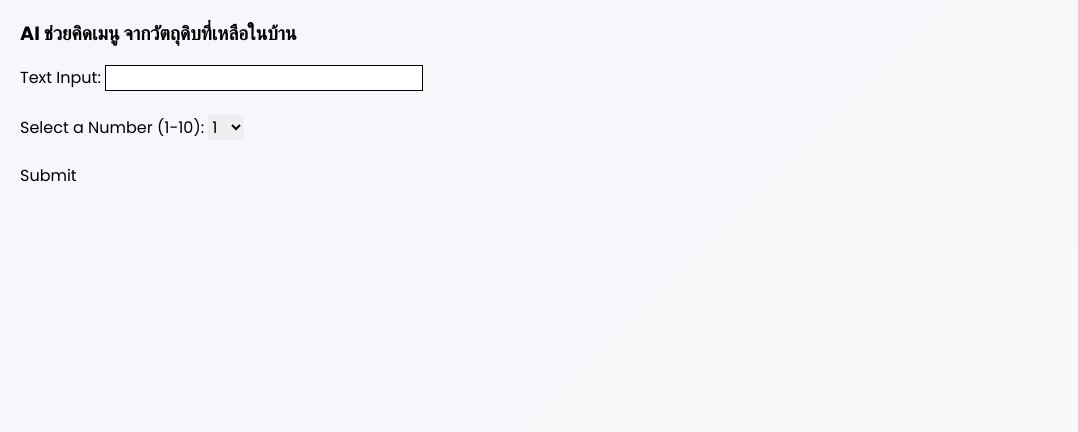
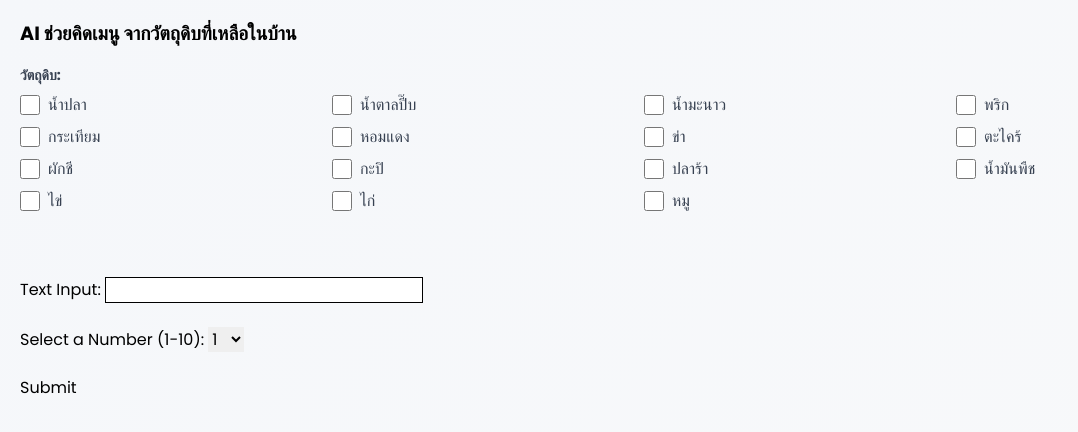
Before and after one commit to warathepj/n8n-AI-Chef, a plain HTML site: page src/form.html in a window 1280 px wide. Shown: the whole page, without its empty margins (0-1078 px from the left). Drawn offline with nearby package versions, Linux system fonts and the light colour scheme.

Commit message:
add check box

```diff
--- a/src/form.html
+++ b/src/form.html
@@ -61,6 +61,72 @@
 <body class="overflow-x-hidden">
     <h1 class="custom-h1 mb-4">AI ช่วยคิดเมนู จากวัตถุดิบที่เหลือในบ้าน</h1>
     <form>
+        <div class="mb-4">
+            <label class="block text-gray-700 text-sm font-bold mb-2">วัตถุดิบ:</label>
+            <div class="grid grid-cols-2 sm:grid-cols-3 md:grid-cols-4 gap-2">
+                <label class="inline-flex items-center">
+                    <input type="checkbox" name="ingredient" value="น้ำปลา" class="form-checkbox h-5 w-5 text-blue-600">
+                    <span class="ml-2 text-gray-700">น้ำปลา</span>
+                </label>
+                <label class="inline-flex items-center">
+                    <input type="checkbox" name="ingredient" value="น้ำตาลปี๊บ" class="form-checkbox h-5 w-5 text-blue-600">
+                    <span class="ml-2 text-gray-700">น้ำตาลปี๊บ</span>
+                </label>
+                <label class="inline-flex items-center">
+                    <input type="checkbox" name="ingredient" value="น้ำมะนาว" class="form-checkbox h-5 w-5 text-blue-600">
+                    <span class="ml-2 text-gray-700">น้ำมะนาว</span>
+                </label>
+                <label class="inline-flex items-center">
+                    <input type="checkbox" name="ingredient" value="พริก" class="form-checkbox h-5 w-5 text-blue-600">
+                    <span class="ml-2 text-gray-700">พริก</span>
+                </label>
+                <label class="inline-flex items-center">
+                    <input type="checkbox" name="ingredient" value="กระเทียม" class="form-checkbox h-5 w-5 text-blue-600">
+                    <span class="ml-2 text-gray-700">กระเทียม</span>
+                </label>
+                <label class="inline-flex items-center">
+                    <input type="checkbox" name="ingredient" value="หอมแดง" class="form-checkbox h-5 w-5 text-blue-600">
+                    <span class="ml-2 text-gray-700">หอมแดง</span>
+                </label>
+                <label class="inline-flex items-center">
+                    <input type="checkbox" name="ingredient" value="ข่า" class="form-checkbox h-5 w-5 text-blue-600">
+                    <span class="ml-2 text-gray-700">ข่า</span>
+                </label>
+                <label class="inline-flex items-center">
+                    <input type="checkbox" name="ingredient" value="ตะไคร้" class="form-checkbox h-5 w-5 text-blue-600">
+                    <span class="ml-2 text-gray-700">ตะไคร้</span>
+                </label>
+                <label class="inline-flex items-center">
+                    <input type="checkbox" name="ingredient" value="ผักชี" class="form-checkbox h-5 w-5 text-blue-600">
+                    <span class="ml-2 text-gray-700">ผักชี</span>
+                </label>
+                <label class="inline-flex items-center">
+                    <input type="checkbox" name="ingredient" value="กะปิ" class="form-checkbox h-5 w-5 text-blue-600">
+                    <span class="ml-2 text-gray-700">กะปิ</span>
+                </label>
+                <label class="inline-flex items-center">
+                    <input type="checkbox" name="ingredient" value="ปลาร้า" class="form-checkbox h-5 w-5 text-blue-600">
+                    <span class="ml-2 text-gray-700">ปลาร้า</span>
+                </label>
+                <label class="inline-flex items-center">
+                    <input type="checkbox" name="ingredient" value="น้ำมันพืช" class="form-checkbox h-5 w-5 text-blue-600">
+                    <span class="ml-2 text-gray-700">น้ำมันพืช</span>
+                </label>
+                <label class="inline-flex items-center">
+                    <input type="checkbox" name="ingredient" value="ไข่" class="form-checkbox h-5 w-5 text-blue-600">
+                    <span class="ml-2 text-gray-700">ไข่</span>
+                </label>
+                <label class="inline-flex items-center">
+                    <input type="checkbox" name="ingredient" value="ไก่" class="form-checkbox h-5 w-5 text-blue-600">
+                    <span class="ml-2 text-gray-700">ไก่</span>
+                </label>
+                <label class="inline-flex items-center">
+                    <input type="checkbox" name="ingredient" value="หมู" class="form-checkbox h-5 w-5 text-blue-600">
+                    <span class="ml-2 text-gray-700">หมู</span>
+                </label>
+            </div>
+        </div>
+        <br><br>
         <label for="textInput">Text Input:</label>
         <input type="text" id="textInput" name="textInput"><br><br>
 
```
